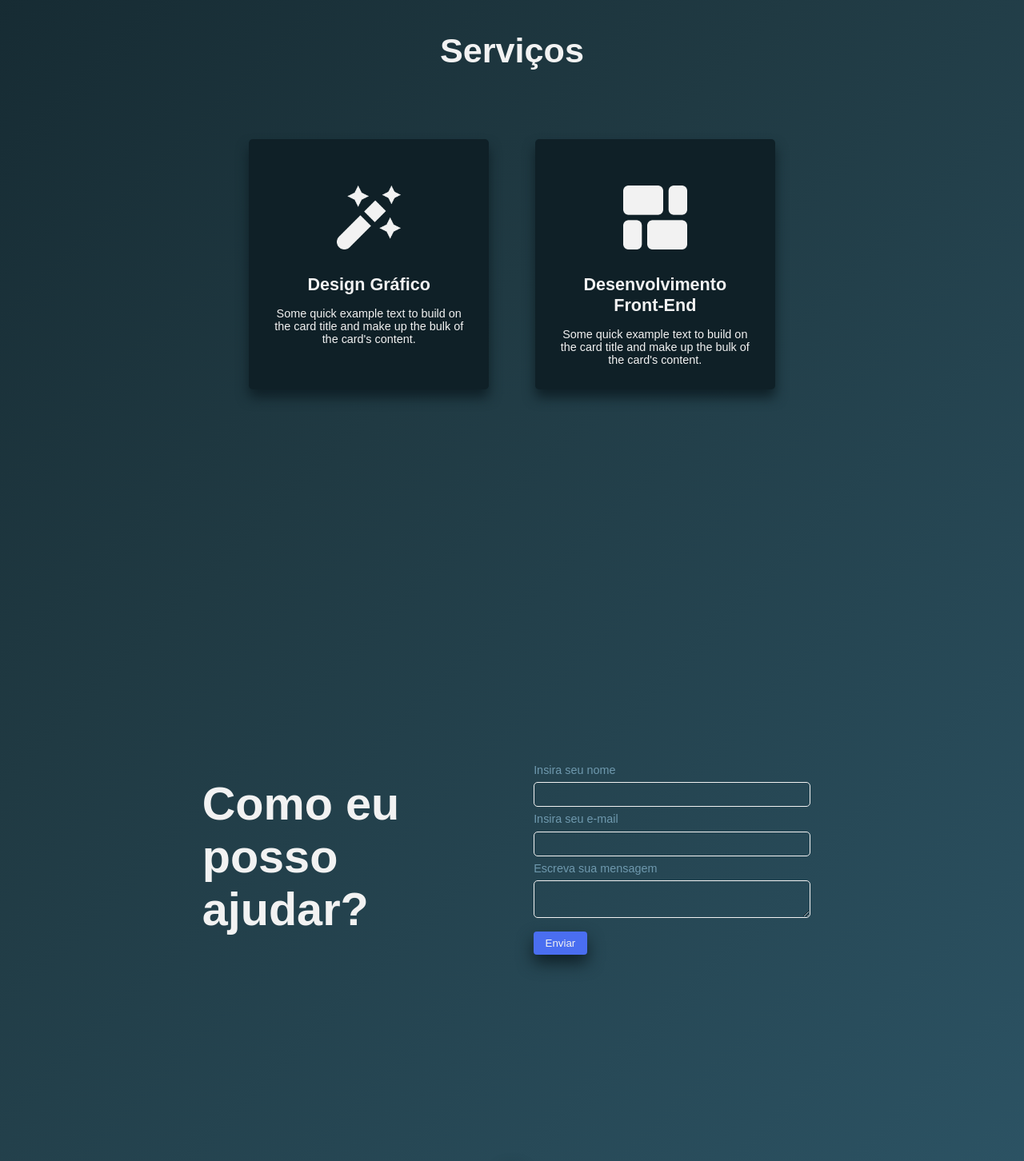
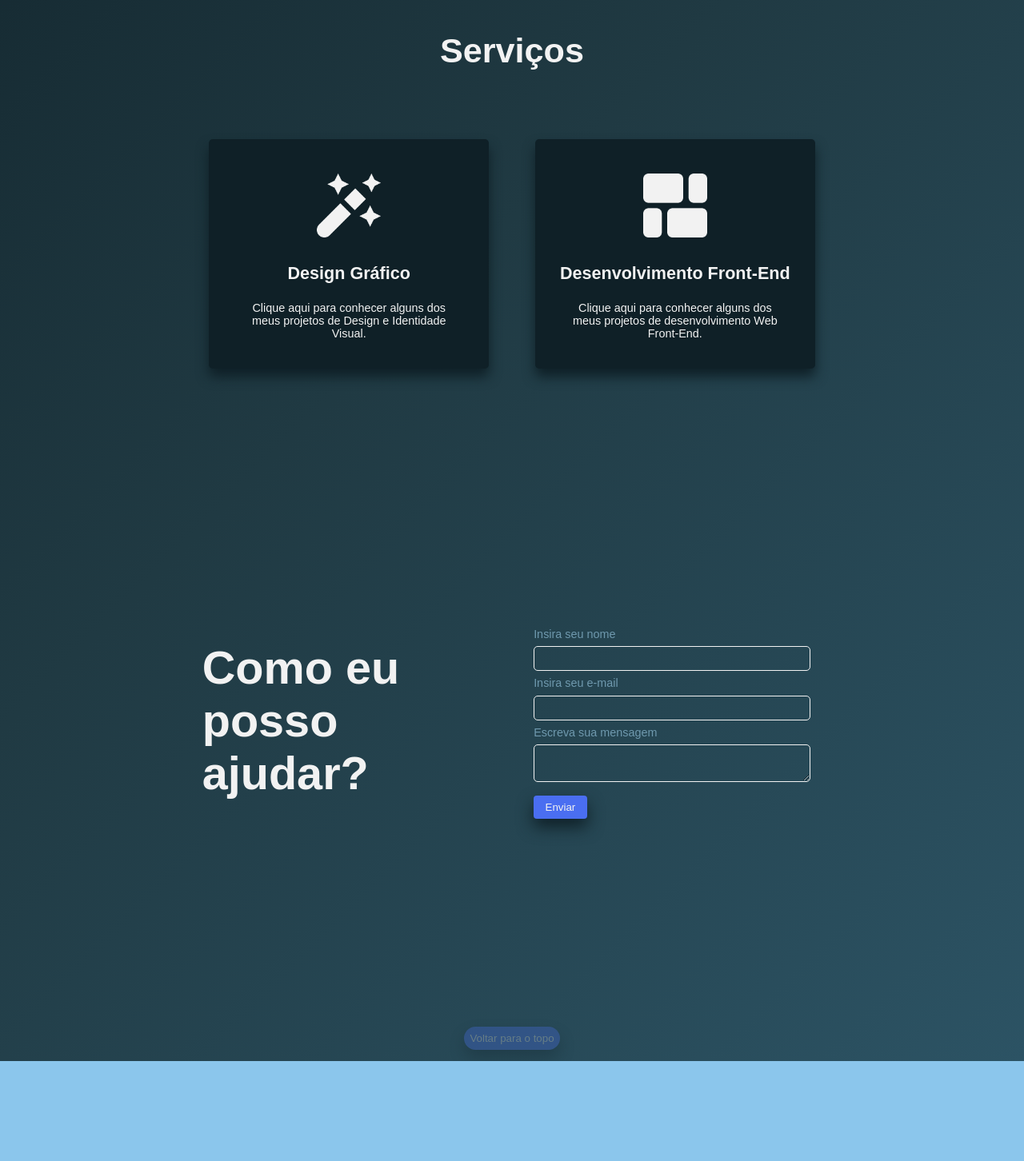
Before and after one commit to rafael-jordao/rafael-jordao.github.io, a React (Create React App) app: page / in a window 1280 px wide. Shown: the part 780-2232 px from the top of the page at 80% size. After the commit the page ends 2107 px from the top, so only its background shows below. Built offline with nearby package versions, Linux system fonts and the light colour scheme.

Commit message:
redirect to portfolio pages

```diff
--- a/src/App.js
+++ b/src/App.js
@@ -1,3 +1,4 @@
+import { hover } from "@testing-library/user-event/dist/hover";
 import React from "react";
 import Header from "./components/Header/Header";
 import MainContent from "./components/MainContent/MainContent";
@@ -30,7 +31,8 @@ const App = () => {
     cursor: 'pointer',
     margin: '1rem',
     transition: '.3s',
-    boxShadow: '0px 10px 20px var(--darkblue)'
+    boxShadow: '0px 10px 20px var(--darkblue)',
+    opacity: 0.3,
   }
 
   return (
@@ -64,7 +66,7 @@ const App = () => {
       </div>
 
       {backToTop && (
-        <button style={styleBtn} onClick={scrollUp}>^</button>
+        <button style={styleBtn} onClick={scrollUp}>Voltar para o topo</button>
       )}
     </div>
   )
--- a/src/components/MainContent/MainContent.js
+++ b/src/components/MainContent/MainContent.js
@@ -9,7 +9,7 @@ const MainContent = () => {
             <div className="textContainer">
                 <p>Olá,</p>
                 <h1>meu nome é Rafael Jordão</h1>
-                <p>Desinger | Front-end Developer</p>
+                <p>Designer | Front-end Developer</p>
                 <a href={Curriculo} download><button>Download CV</button></a>
             </div>
 
--- a/src/components/ServiceCard/ServiceCard.css
+++ b/src/components/ServiceCard/ServiceCard.css
@@ -12,14 +12,14 @@
     color: var(--off-white);
 }
 .paddingContainer p {
-    padding-top: 1rem;
+    padding: 1.5rem;
 }
 
 .paddingContainer {
-    padding: 2rem;
+    padding: 1rem;
     background-color: var(--darkblue);
     width: 100%;
-    max-width: 300px;
+    max-width: 350px;
     margin: auto;
     height: 100%;
     border-radius: 5px;
--- a/src/components/ServicesSector/ServicesSector.js
+++ b/src/components/ServicesSector/ServicesSector.js
@@ -11,14 +11,14 @@ const ServiceSectors = () => {
                 <h1 className="titleServices">Serviços</h1>
             </div>
             <div className="DFlexContainer">
-                <ServiceCard
+                <a href="https://www.behance.net/rafaeljord7623" target="_blank"><ServiceCard
                     setImage={IconDesign}
                     title="Design Gráfico"
-                    paragraph="Some quick example text to build on the card title and make up the bulk of the card's content." />
-                <ServiceCard
+                    paragraph="Clique aqui para conhecer alguns dos meus projetos de Design e Identidade Visual." /></a>
+                <a href="https://github.com/rafael-jordao" target="_blank"> <ServiceCard
                     setImage={IconDev}
                     title="Desenvolvimento Front-End"
-                    paragraph="Some quick example text to build on the card title and make up the bulk of the card's content." />
+                    paragraph="Clique aqui para conhecer alguns dos meus projetos de desenvolvimento Web Front-End." /></a>
             </div>
         </div>
     )
--- a/src/index.css
+++ b/src/index.css
@@ -68,7 +68,7 @@ a {
 .dflexContainer {
     display: flex;
     justify-content: center;
-    padding-top: 15rem;
+    padding-top: 5rem;
     align-items: center;
     padding-bottom: 15rem;
     border-radius: 5px;
```
Also changed, not shown: 11 other files (tests, documents, lock files or other folders).
